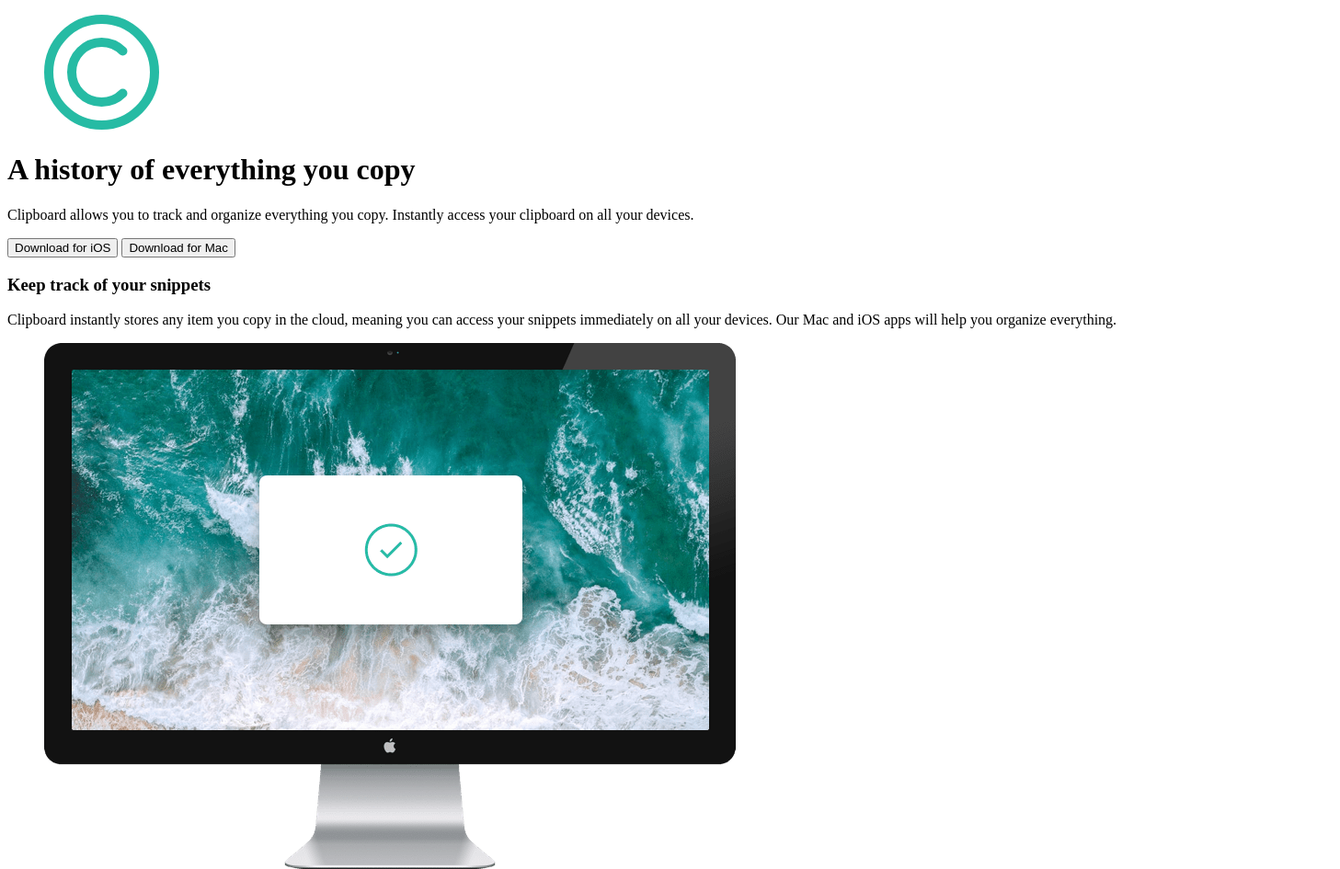
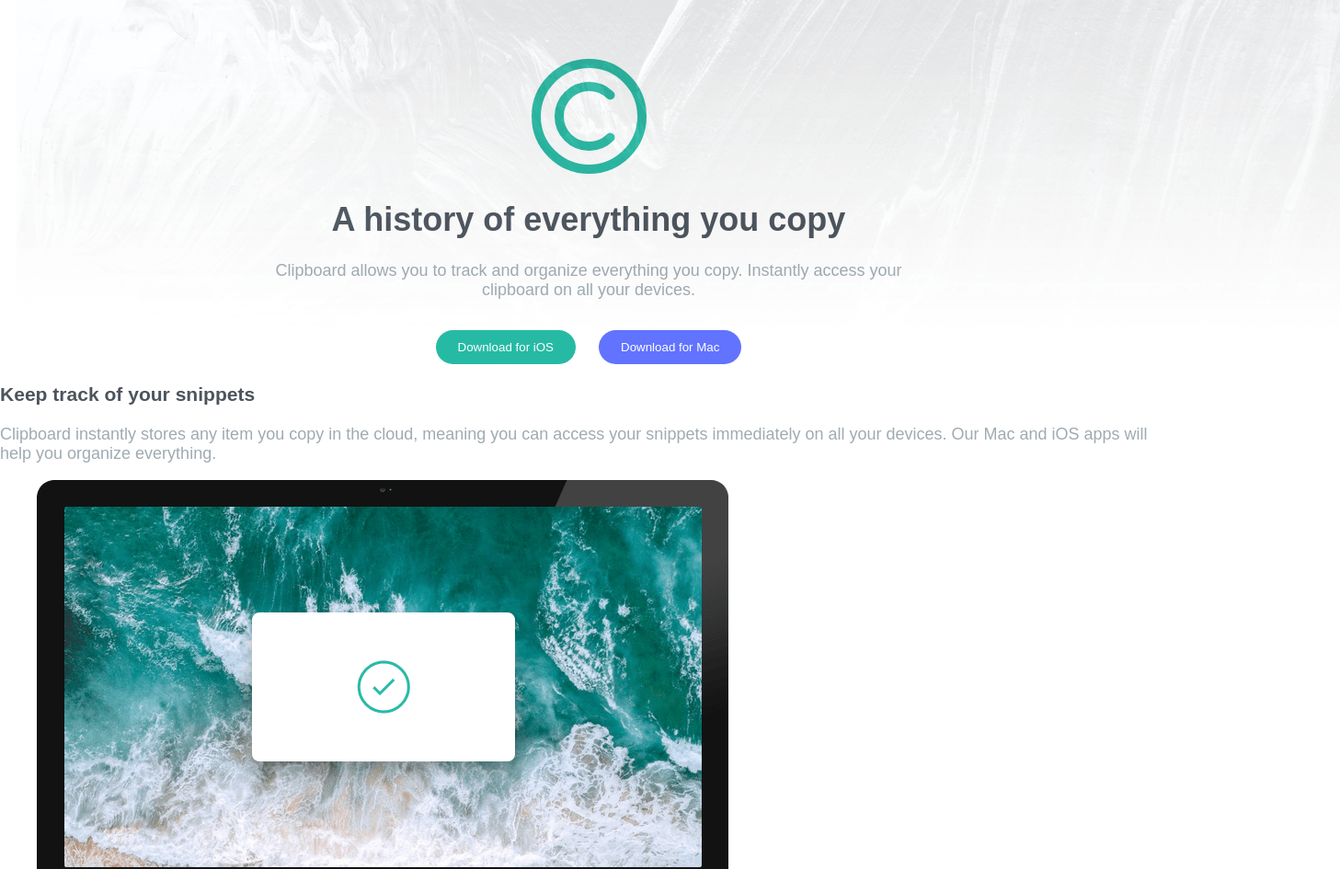
Before and after one commit to Scholarofyore/clipboard-landing-page-master, a plain HTML site: page index.html in a window 1280 px wide. Shown: the top 945 px of the page at 92% size, 1457 px wide, since content can reach past the window. Drawn offline with Linux system fonts and the light colour scheme; a web font is replaced by a local one.

Commit message:
Styling the header section

```diff
--- a/index.html
+++ b/index.html
@@ -3,21 +3,84 @@
 <head>
   <meta charset="UTF-8">
   <meta name="viewport" content="width=device-width, initial-scale=1.0">
-
+  <link rel="preconnect" href="https://fonts.googleapis.com">
+<link rel="preconnect" href="https://fonts.gstatic.com" crossorigin>
+<link href="https://fonts.googleapis.com/css2?family=Bai+Jamjuree:wght@400;600&display=swap" rel="stylesheet">
   <link rel="icon" type="image/png" sizes="32x32" href="./images/favicon-32x32.png">
 
   <title>Frontend Mentor | Clipboard landing page</title>
 
 
   <style>
+    body {
+      margin: 0;
+      padding: 0;
+      font-size: 18px;
+      font-family: 'Bai Jamjuree', sans-serif;;
+    }
+
+    /* Content styles start here */
+    .container {
+      max-width: 1440px;
+      margin: auto;
+      position: relative;
+    }
+
+    .sub-heading {
+      font-weight: 400;
+      color: hsl(201, 11%, 66%);
+    }
+
+    h1, h3 {
+      font-weight: 600;
+      color: hsl(210, 10%, 33%);
+    }
+    /* Header Styles */
+    header {
+      text-align: center;
+      padding: 0 1em;
+    }
+
+    .bg-image {
+      position: absolute;
+      margin: 0% 0%;
+    }
+    .main-icon {
+      padding-top: 4rem;
+      margin: 0;
+    }
+
+    header .sub-heading {
+      padding: 0 20%;
+    }
+
+    button {
+      border: 0;
+      border-radius: 20px;
+      padding: .8em 1.8em;
+      color: white;
+      margin: 15px 10px 0;
+    }
+
+    .ios {
+      background-color: hsl(171, 66%, 44%);
+    }
+
+    .mac {
+      background-color: hsl(233, 100%, 69%);
+    }
+
     .attribution { font-size: 11px; text-align: center; }
     .attribution a { color: hsl(228, 45%, 44%); }
   </style>
 </head>
 <body>
-
+  <div class="container">
     <header>
-  <figure>
+      <figure class="bg-image">
+        <img src="images/bg-header-desktop.png" alt="">
+      </figure>
+      <figure class="main-icon">
         <img src="images/logo.svg" alt="logo">
       </figure>
       <h1>A history of everything you copy</h1>
@@ -116,7 +179,7 @@
         <img src="images/icon-instagram.svg" alt="">
       </div>
      </section>
-
+  </div>
   <footer>
     <p class="attribution">
       Challenge by <a href="https://www.frontendmentor.io?ref=challenge" target="_blank">Frontend Mentor</a>.
```
Lines whose indentation alone changed are shown as unchanged.
